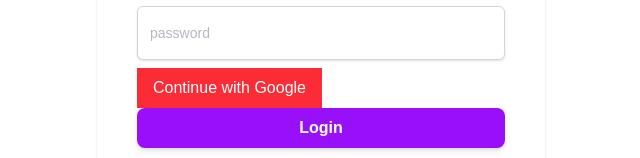
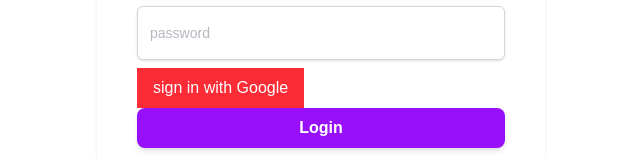
Before and after one commit to Dare187/backend__system, a Next.js app: page /login in a window 1280 px wide. Shown: the part 240-398 px from the top of the page, without its empty margins (319-959 px from the left). Built offline with nearby package versions, Linux system fonts and the light colour scheme.

Commit message:
update project

```diff
--- a/app/login/page.js
+++ b/app/login/page.js
@@ -30,7 +30,7 @@
         }
         try {
             const res = await signIn('credentials', {email, password, redirect: false});
-            console.log(res); // add this
+            console.log("Google ID:", process.env.GOOGLE_CLIENT_ID);
 
             if (res?.ok) {
                 router.push('/');
@@ -76,8 +76,8 @@
                 </div>
                 </div>
             <button
-            onClick={() => signIn("google")}
-            className="bg-red-500 text-white px-4 py-2">Continue with Google</button>
+            onClick={() => signIn("google", { callbackUrl: "/" })}
+            className="bg-red-500 text-white px-4 py-2">sign in with Google</button>
             <button
             className='py-2 px-4 bg-purple-600 hover:bg-purple-700 focus:ring-purple-500 focus:ring-offset-purple-200 text-white w-full transition ease-in duration-200  text-center text-base font-semibold shadow-md focus:outline-none focus:ring-2 focus:ring-offset-2 rounded-lg'
             type="submit">Login </button>
```
